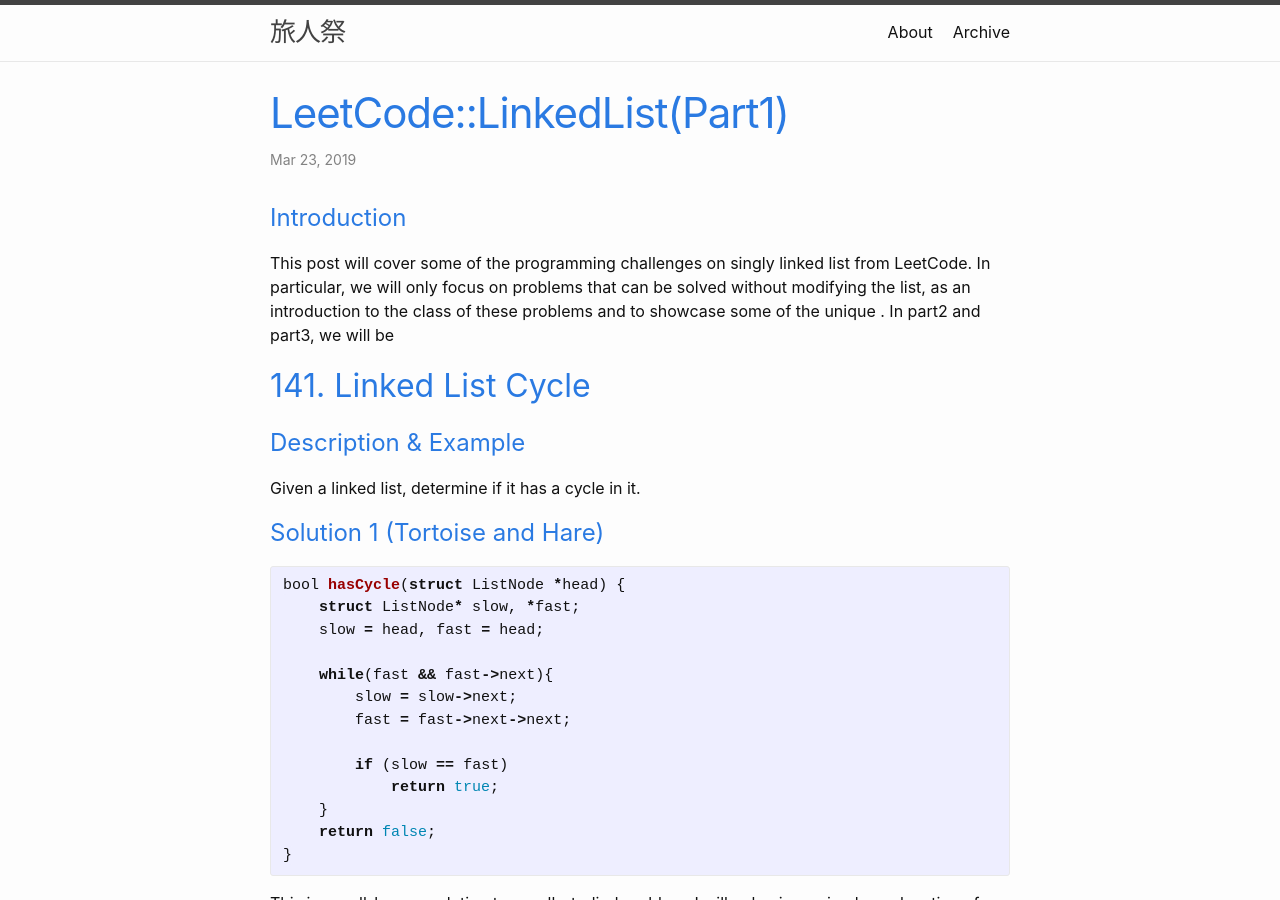
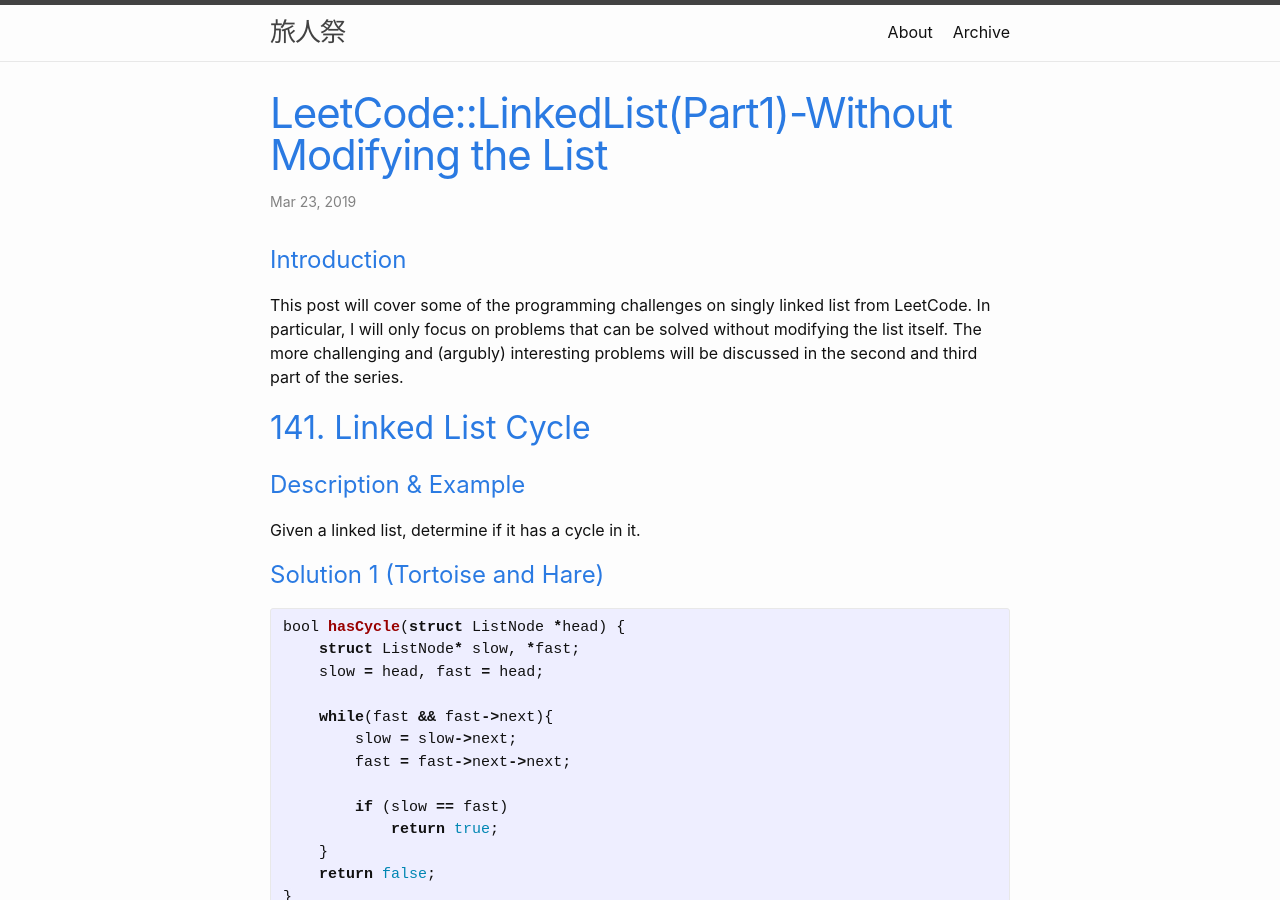
Before and after one commit to x7qiu/x7qiu.github.io, a Jekyll site: the page built from _posts/2019-03-23-LeetCode-LinkedList.md, in a window 1280 px wide and 900 px high. Built offline with Jekyll 4.4.1, drawn with Linux system fonts in a browser that asks for light colours; formulas are drawn with MathJax 3.

Commit message:
changed title

```diff
--- a/_posts/2019-03-23-LeetCode-LinkedList.md
+++ b/_posts/2019-03-23-LeetCode-LinkedList.md
@@ -1,12 +1,12 @@
 ---
 layout: post
-title: "LeetCode::LinkedList(Part1)"
+title: "LeetCode::LinkedList(Part1)-Without Modifying the List"
 date: 2019-03-23
 mathjax: true
 categories: Algorithm
 ---
 # Introduction
-This post will cover some of the programming challenges on singly linked list from LeetCode. In particular, we will only focus on problems that can be solved without modifying the list, as an introduction to the class of these problems and to showcase some of the unique . In part2 and part3, we will be
+This post will cover some of the programming challenges on singly linked list from LeetCode. In particular, I will only focus on problems that can be solved without modifying the list itself. The more challenging and (argubly) interesting problems will be discussed in the second and third part of the series.
 
 ## 141. Linked List Cycle
 # Description & Example
```
